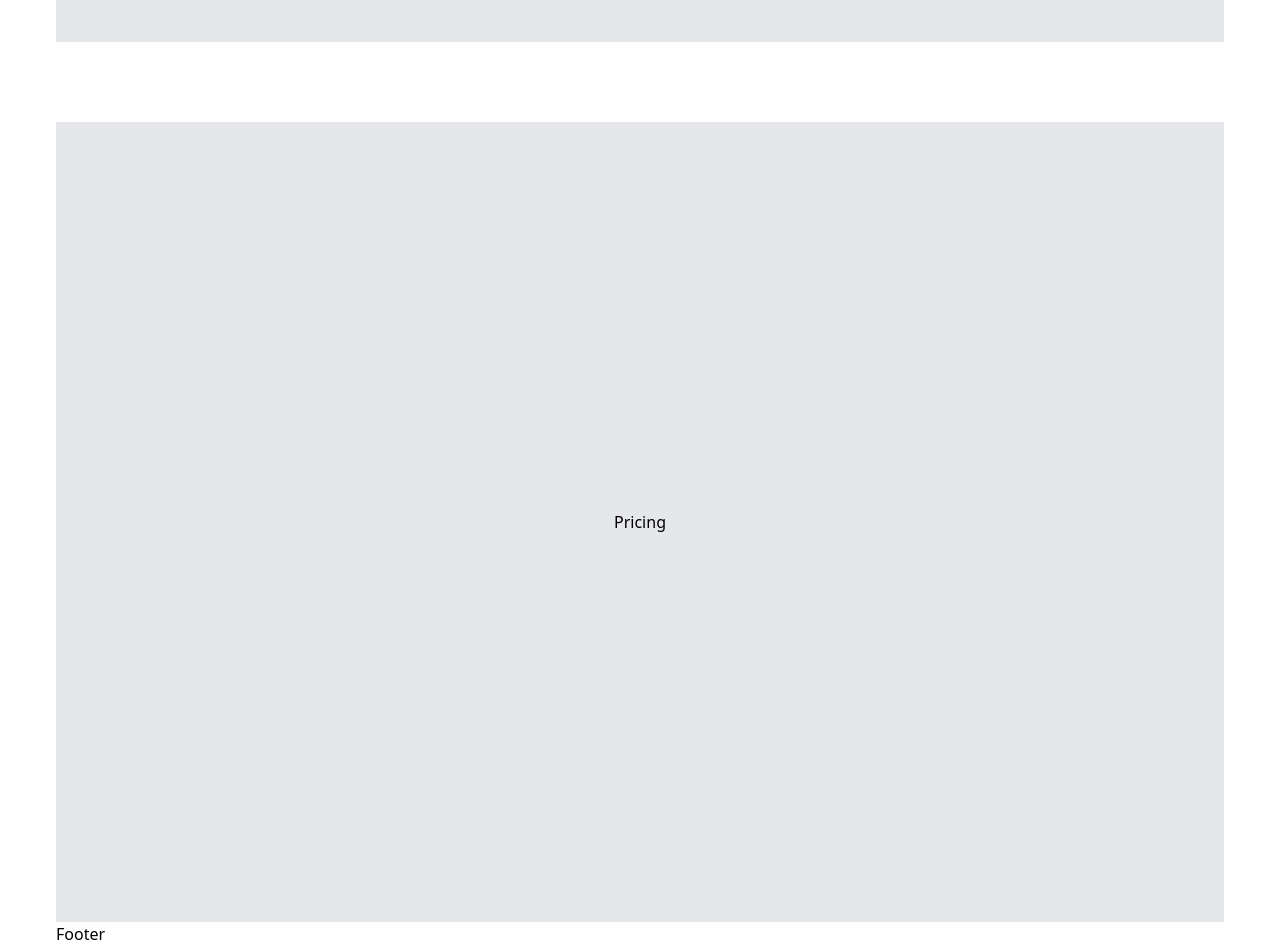
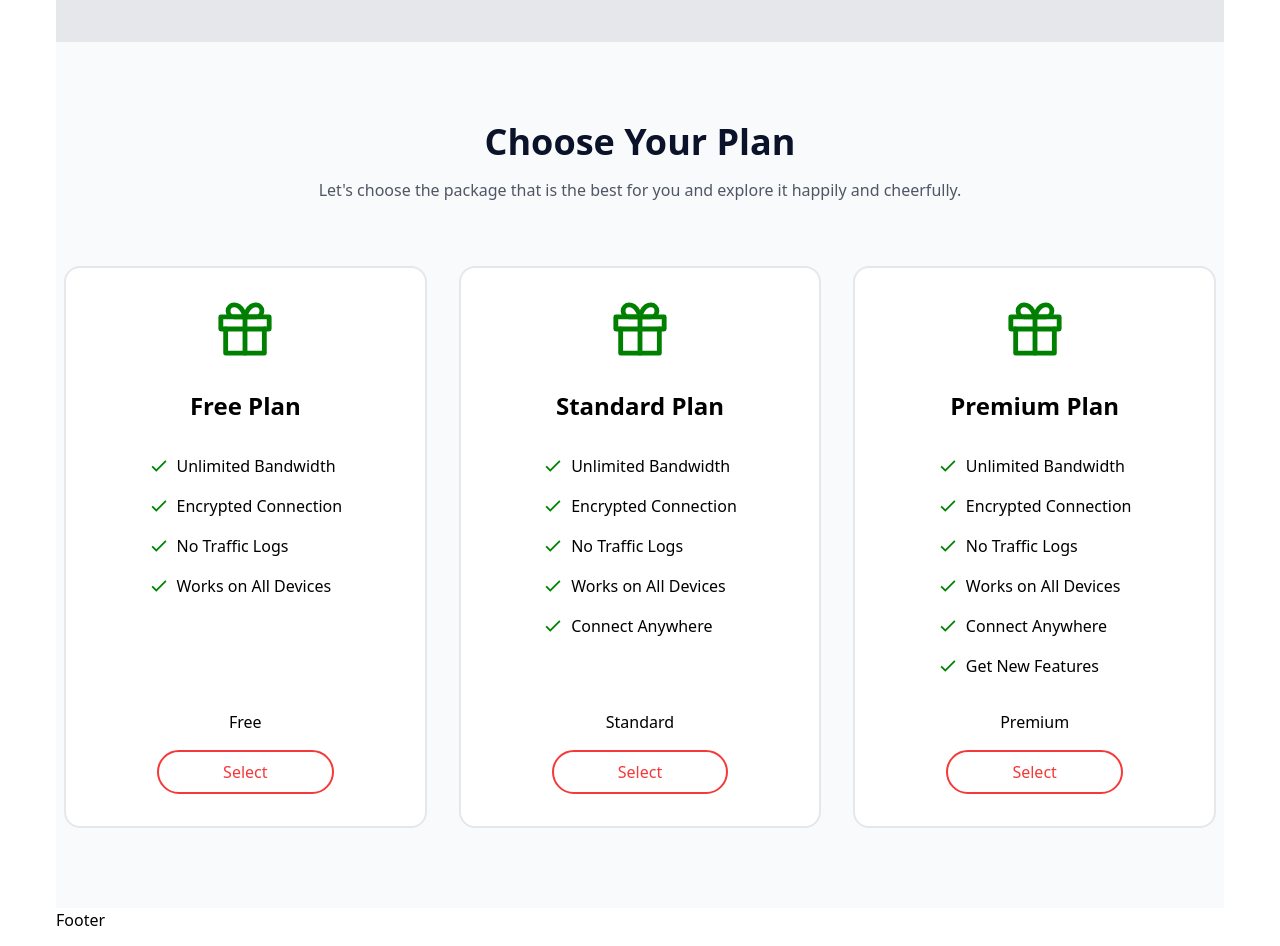
Before and after one commit to hasan814/React-TailwindCSS, a React (Vite) app: page / in a window 1280 px wide. Shown: the part 2300-3246 px from the top of the page. Built offline with nearby package versions, Linux system fonts and the light colour scheme.

Commit message:
Completed Pricing Section

```diff
--- a/src/components/modules/FeatureItem.tsx
+++ b/src/components/modules/FeatureItem.tsx
@@ -3,7 +3,7 @@ import { IoMdCheckmark } from "react-icons/io";
 const FeatureItem = ({ text }: { text: string }) => (
   <li className="flex items-center gap-3">
     <div className="bg-green-600 w-fit p-1 rounded-full">
-      <IoMdCheckmark color="white" />
+      <IoMdCheckmark color="white" size={15} />
     </div>
     <span>{text}</span>
   </li>
--- /dev/null
+++ b/src/components/modules/PlanProps.tsx
@@ -0,0 +1,26 @@
+import { IoMdCheckmark } from "react-icons/io";
+import { IPlanProps } from "../../types";
+import { FiGift } from "react-icons/fi";
+
+const PlanCard = ({ name, price, features }: IPlanProps) => (
+  <div className="bg-white p-8 rounded-2xl border-2 border-gray-200 flex flex-col items-center hover:border-red-500 transition duration-300 hover:scale-105">
+    <FiGift color="green" size={58} className="mb-8" />
+    <h3 className="text-2xl font-bold mb-8">{name}</h3>
+    <ul className="space-y-4 mb-8 flex-grow">
+      {features.map((feature, index) => (
+        <li key={index} className="flex items-center gap-2">
+          <IoMdCheckmark color="green" size={20} />
+          <span>{feature}</span>
+        </li>
+      ))}
+    </ul>
+    <div className="text-center space-y-4">
+      <div>{price}</div>
+      <button className="border-2 border-primary text-primary px-16 py-2 rounded-full hover:bg-red-600 hover:text-white transition duration-300">
+        Select
+      </button>
+    </div>
+  </div>
+);
+
+export default PlanCard;
--- a/src/components/templates/Pricing.tsx
+++ b/src/components/templates/Pricing.tsx
@@ -1,13 +1,30 @@
+import { plans } from "../../utils/LinkHelper";
+
+import PlanCard from "../modules/PlanProps";
+
 const Pricing = () => {
   return (
-    <div className="pt-20">
-      <section
-        id="pricing"
-        className="h-screen flex justify-center items-center bg-gray-200"
-      >
-        <h1>Pricing</h1>
-      </section>
-    </div>
+    <section id="pricing" className="py-20 bg-gray-50">
+      <div className="text-center mb-16">
+        <h2 className="text-4xl font-bold text-heading-text mb-4">
+          Choose Your Plan
+        </h2>
+        <p className="text-primary-text">
+          Let's choose the package that is the best for you and explore it
+          happily and cheerfully.
+        </p>
+      </div>
+      <div className="grid grid-cols-1 md:grid-cols-3 max-w-6xl mx-auto gap-8">
+        {plans.map((plan, index) => (
+          <PlanCard
+            key={index}
+            name={plan.name}
+            price={plan.price}
+            features={plan.features}
+          />
+        ))}
+      </div>
+    </section>
   );
 };
 
--- a/src/types/index.ts
+++ b/src/types/index.ts
@@ -21,3 +21,9 @@ export interface IStatItemProps {
   value: string;
   label: string;
 }
+
+export interface IPlanProps {
+  name: string;
+  price: string;
+  features: string[];
+};
--- a/src/utils/LinkHelper.ts
+++ b/src/utils/LinkHelper.ts
@@ -12,3 +12,21 @@ export const features = [
   "Supercharged VPN.",
   "No Specific time limits.",
 ];
+
+export const plans = [
+  {
+    name: "Free Plan",
+    price: "Free",
+    features: ["Unlimited Bandwidth", "Encrypted Connection", "No Traffic Logs", "Works on All Devices"],
+  },
+  {
+    name: "Standard Plan",
+    price: "Standard",
+    features: ["Unlimited Bandwidth", "Encrypted Connection", "No Traffic Logs", "Works on All Devices", "Connect Anywhere"],
+  },
+  {
+    name: "Premium Plan",
+    price: "Premium",
+    features: ["Unlimited Bandwidth", "Encrypted Connection", "No Traffic Logs", "Works on All Devices", "Connect Anywhere", "Get New Features"],
+  },
+];
```
